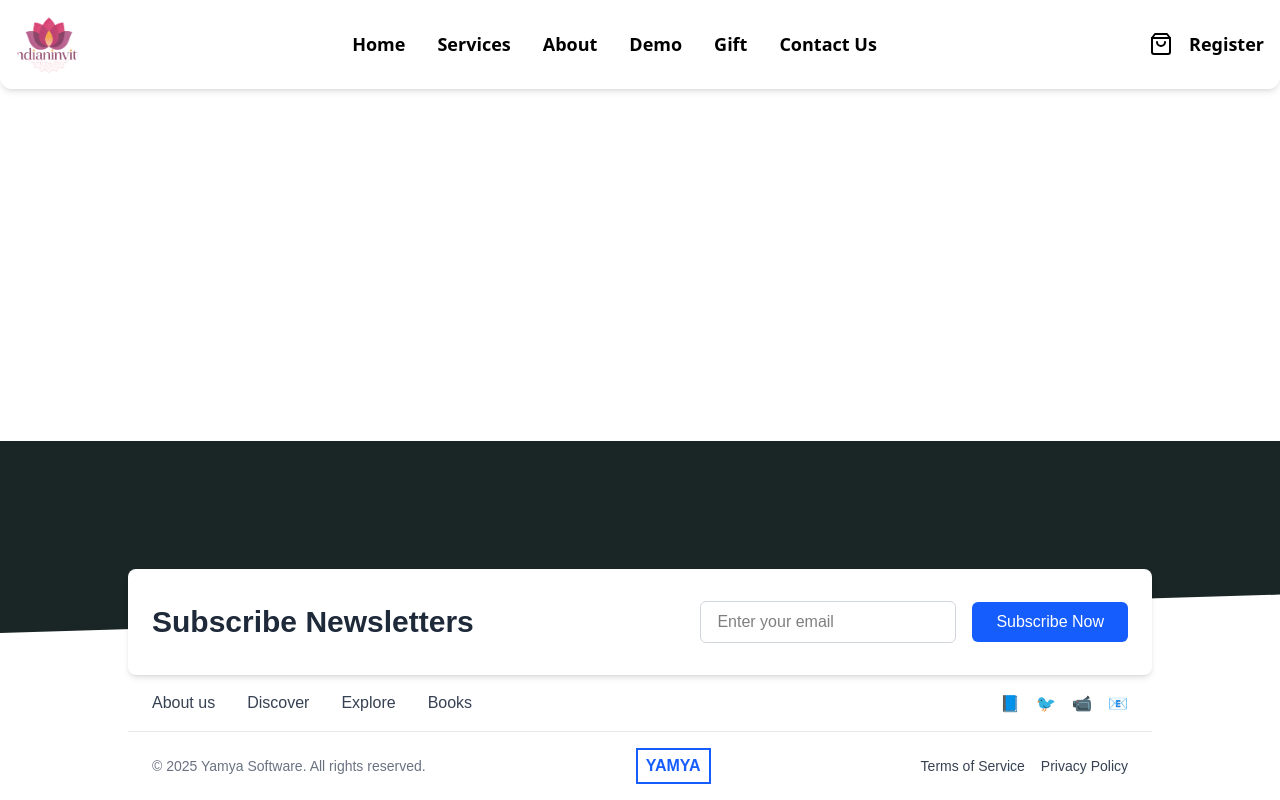
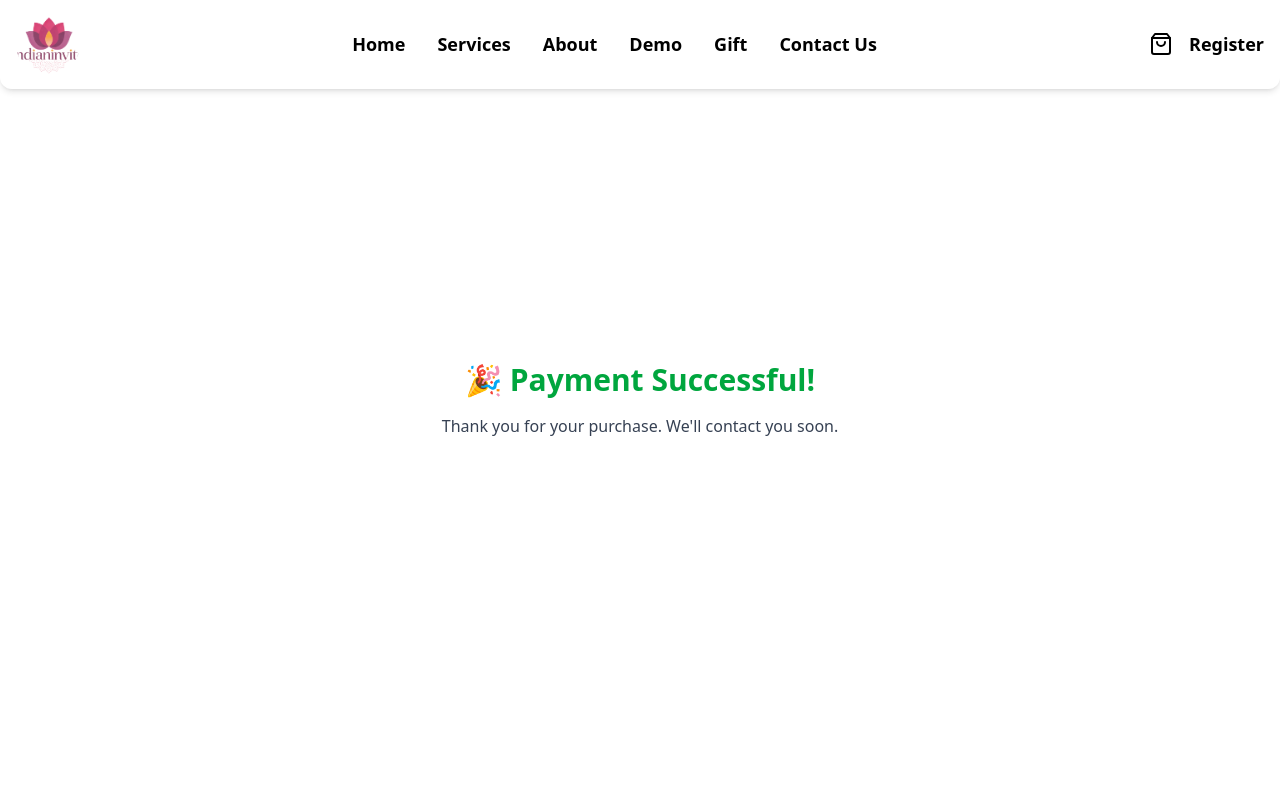
Before and after one commit to faizi729/photo, a React (Vite) app in the folder frontend/: page /payment-success in a window 1280 px wide. Shown: the top 800 px of the page. Built offline with nearby package versions, Linux system fonts and the light colour scheme.

Commit message:
new fixes

```diff
--- a/frontend/src/App.jsx
+++ b/frontend/src/App.jsx
@@ -11,6 +11,7 @@ import Register from "./pages/Register";
 import Form from "./pages/Form";
 import Demo from "./pages/Demo";
 import ProductGrid from "./pages/Gift";
+import PaymentSuccess from "./pages/Paymentsuccess";
 
 function App() {
   return (
@@ -29,6 +30,8 @@ function App() {
             <Route path="/register" element={<Register />} />
             <Route path="/login" element={<Login />} />
             <Route path="/form/:id" element={<Form />} />
+            <Route path="/payment-success" element={<PaymentSuccess />} />
+
           </Routes>
         </main>
         <Footer />
--- a/frontend/src/pages/Form.jsx
+++ b/frontend/src/pages/Form.jsx
@@ -58,7 +58,7 @@ export default function WeddingInvitationForm() {
   }).then((t) => t.json());
 
   const options = {
-    key: 'rzp_live_tfb18vO4HgubFA',
+    key: 'rzp_test_WcGyN97AYAiHPE',
     amount: amount * 100,
     currency: data.currency,
     name: 'Eye Imagination',
--- /dev/null
+++ b/frontend/src/pages/Paymentsuccess.jsx
@@ -0,0 +1,11 @@
+// PaymentSuccess.jsx
+export default function PaymentSuccess() {
+  return (
+    <div className="h-screen flex items-center justify-center text-center">
+      <div>
+        <h1 className="text-3xl font-bold text-green-600">🎉 Payment Successful!</h1>
+        <p className="mt-4 text-gray-700">Thank you for your purchase. We'll contact you soon.</p>
+      </div>
+    </div>
+  );
+}
```
